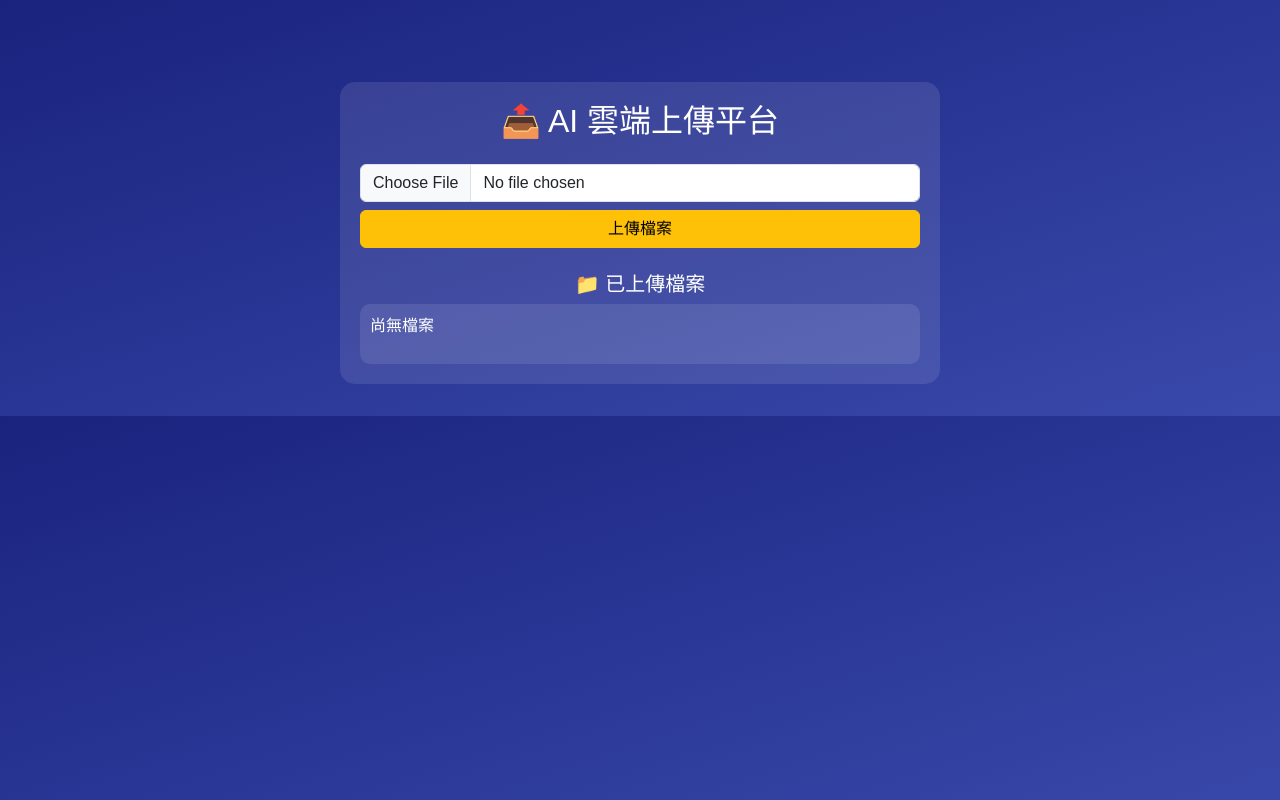
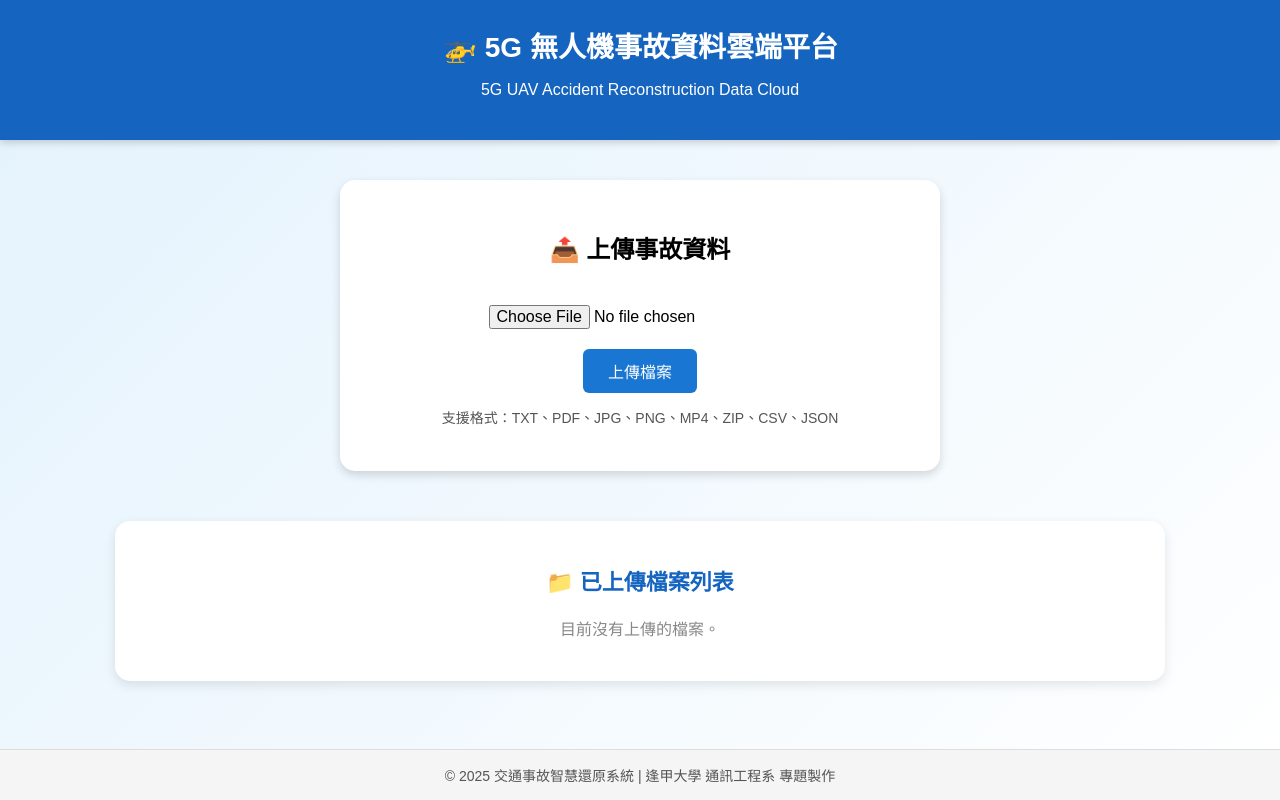
Before and after one commit to tzumao/cloud_upload_platform, a Flask app: page / in a window 1280 px wide. Run offline with Flask 3, Linux system fonts and the light colour scheme.

Commit message:
Update index.html for accident data upload platform

```diff
--- a/templates/index.html
+++ b/templates/index.html
@@ -1,54 +1,173 @@
 <!DOCTYPE html>
-<html lang="zh-Hant">
+<html lang="zh-TW">
 <head>
     <meta charset="UTF-8">
-    <meta name="viewport" content="width=device-width, initial-scale=1.0">
-    <title>AI雲端上傳平台</title>
-    <link href="https://cdn.jsdelivr.net/npm/bootstrap@5.3.0/dist/css/bootstrap.min.css" rel="stylesheet">
+    <title>交通事故雲端資料平台</title>
     <style>
         body {
-            background: linear-gradient(to bottom right, #1a237e, #3949ab);
+            font-family: "Microsoft JhengHei", sans-serif;
+            background: linear-gradient(135deg, #e3f2fd, #ffffff);
+            margin: 0;
+            padding: 0;
+            display: flex;
+            flex-direction: column;
+            align-items: center;
+            min-height: 100vh;
+        }
+
+        header {
+            width: 100%;
+            background-color: #1565c0;
             color: white;
-            font-family: 'Microsoft JhengHei', sans-serif;
-            padding: 2rem;
+            text-align: center;
+            padding: 25px 0;
+            box-shadow: 0 2px 8px rgba(0,0,0,0.2);
         }
-        .container {
-            max-width: 600px;
+
+        header h1 {
+            margin: 0;
+            font-size: 28px;
+        }
+
+        .upload-section {
+            margin-top: 40px;
+            background-color: white;
+            padding: 30px 40px;
+            border-radius: 15px;
+            box-shadow: 0 4px 10px rgba(0,0,0,0.15);
+            width: 520px;
+            text-align: center;
+            transition: transform 0.2s ease;
+        }
+
+        .upload-section:hover {
+            transform: translateY(-5px);
+        }
+
+        input[type="file"] {
+            margin: 20px 0;
+            font-size: 16px;
+        }
+
+        button {
+            background-color: #1976d2;
+            color: white;
+            border: none;
+            padding: 10px 25px;
+            font-size: 16px;
+            border-radius: 6px;
+            cursor: pointer;
+            transition: 0.3s;
+        }
+
+        button:hover {
+            background-color: #0d47a1;
+        }
+
+        .file-list {
             margin-top: 50px;
-            background: rgba(255, 255, 255, 0.1);
+            background-color: white;
+            width: 85%;
+            max-width: 1000px;
+            padding: 25px;
             border-radius: 15px;
-            padding: 20px;
+            box-shadow: 0 4px 12px rgba(0,0,0,0.1);
         }
-        .file-list {
-            max-height: 250px;
-            overflow-y: auto;
-            background: rgba(255, 255, 255, 0.1);
-            border-radius: 10px;
+
+        .file-list h2 {
+            text-align: center;
+            color: #1565c0;
+            font-size: 22px;
+            margin-bottom: 20px;
+        }
+
+        table {
+            width: 100%;
+            border-collapse: collapse;
+            font-size: 16px;
+        }
+
+        th {
+            background-color: #1565c0;
+            color: white;
+            padding: 12px;
+            border-radius: 5px 5px 0 0;
+        }
+
+        td {
             padding: 10px;
+            border-bottom: 1px solid #ddd;
+            text-align: center;
         }
-        .file-list a {
-            color: #ffeb3b;
+
+        tr:hover {
+            background-color: #f1f1f1;
+        }
+
+        a {
+            color: #1976d2;
             text-decoration: none;
+            font-weight: 500;
+        }
+
+        a:hover {
+            text-decoration: underline;
+        }
+
+        footer {
+            margin-top: auto;
+            background-color: #f5f5f5;
+            width: 100%;
+            text-align: center;
+            padding: 15px 0;
+            color: #555;
+            font-size: 14px;
+            border-top: 1px solid #ddd;
         }
     </style>
 </head>
 <body>
-    <div class="container text-center">
-        <h2 class="mb-4">📤 AI 雲端上傳平台</h2>
+    <header>
+        <h1>🚁 5G 無人機事故資料雲端平台</h1>
+        <p>5G UAV Accident Reconstruction Data Cloud</p>
+    </header>
 
-        <form action="/upload" method="post" enctype="multipart/form-data" class="mb-4">
-            <input class="form-control mb-2" type="file" name="file" required>
-            <button class="btn btn-warning w-100">上傳檔案</button>
+    <div class="upload-section">
+        <h2>📤 上傳事故資料</h2>
+        <form action="/upload" method="post" enctype="multipart/form-data">
+            <input type="file" name="file" required>
+            <br>
+            <button type="submit">上傳檔案</button>
         </form>
+        <p style="color: #555; font-size: 14px;">支援格式：TXT、PDF、JPG、PNG、MP4、ZIP、CSV、JSON</p>
+    </div>
 
-        <h5 class="mt-4">📁 已上傳檔案</h5>
-        <div class="file-list text-start mt-2">
+    <div class="file-list">
+        <h2>📁 已上傳檔案列表</h2>
+        {% if files %}
+        <table>
+            <tr>
+                <th>檔案名稱</th>
+                <th>大小</th>
+                <th>上傳時間</th>
+                <th>下載</th>
+            </tr>
             {% for file in files %}
-                <p>📄 <a href="{{ url_for('uploaded_file', filename=file) }}">{{ file }}</a></p>
-            {% else %}
-                <p>尚無檔案</p>
+            <tr>
+                <td>{{ file.name }}</td>
+                <td>{{ file.size }}</td>
+                <td>{{ file.time }}</td>
+                <td><a href="{{ url_for('uploaded_file', filename=file.name) }}" target="_blank">下載</a></td>
+            </tr>
             {% endfor %}
-        </div>
+        </table>
+        {% else %}
+        <p style="text-align:center; color:#888;">目前沒有上傳的檔案。</p>
+        {% endif %}
     </div>
+
+    <footer>
+        © 2025 交通事故智慧還原系統 | 逢甲大學 通訊工程系 專題製作
+    </footer>
 </body>
 </html>
```
